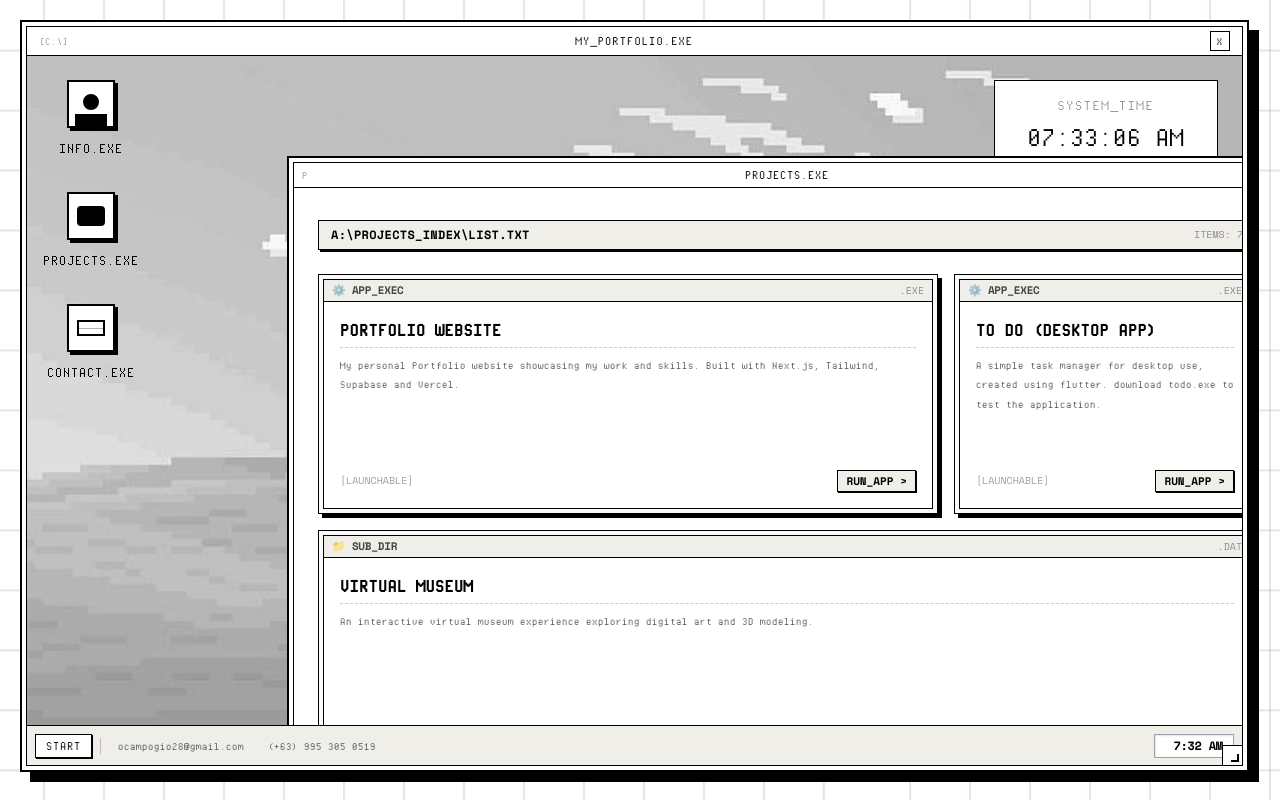
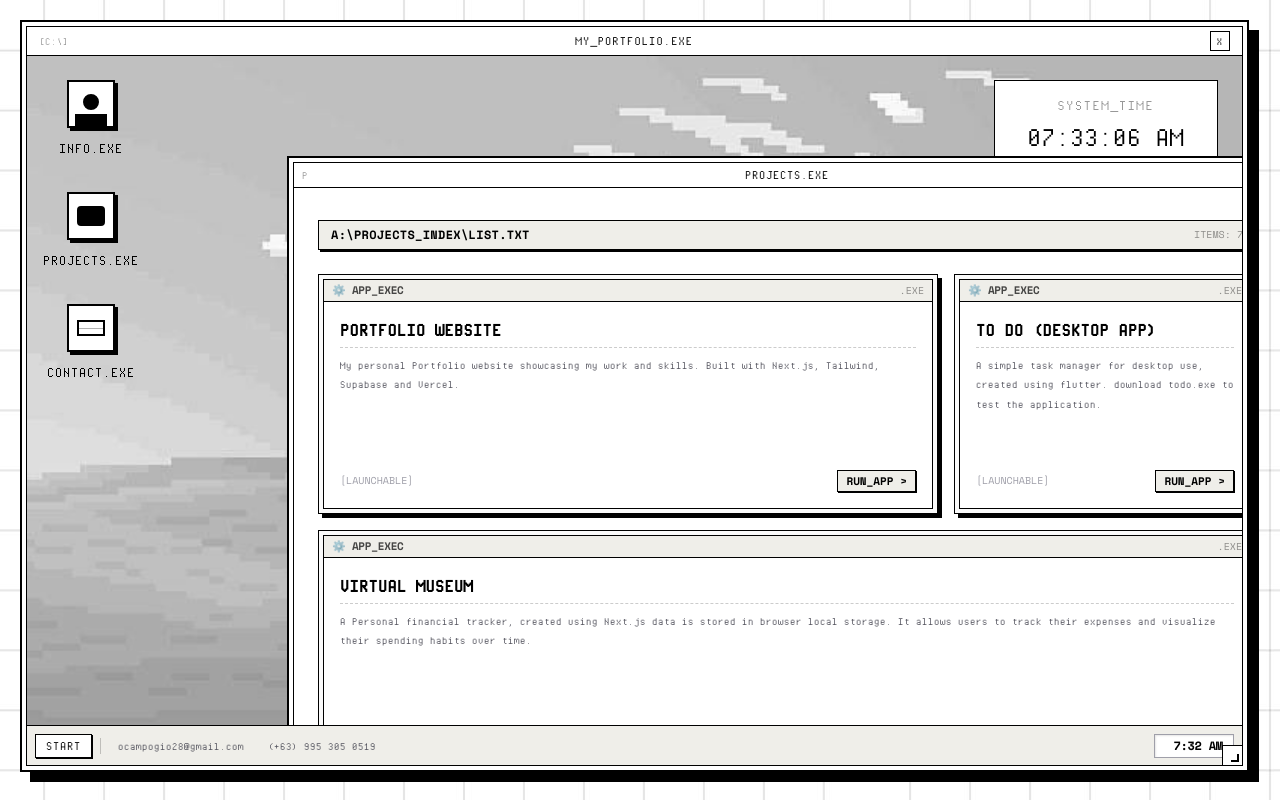
Before and after one commit to ocampogio28/gio-portfolio, a Next.js app: page / in a window 1280 px wide. Both pictures are taken after a click on the button "PROJECTS.EXE". Built offline with nearby package versions, Linux system fonts and the light colour scheme; no server answers.

Commit message:
Added Financial Tracker in cards

```diff
--- a/components/Card.tsx
+++ b/components/Card.tsx
@@ -19,7 +19,8 @@ export default function Card() {
     {
       title: "Virtual Museum",
       description:
-        "An interactive virtual museum experience exploring digital art and 3D modeling.",
+        "A Personal financial tracker, created using Next.js data is stored in browser local storage. It allows users to track their expenses and visualize their spending habits over time.",
+      link: "https://finance-tracker-henna-omega.vercel.app/",
     },
     {
       title: "Fantasy Ecommerce",
```
